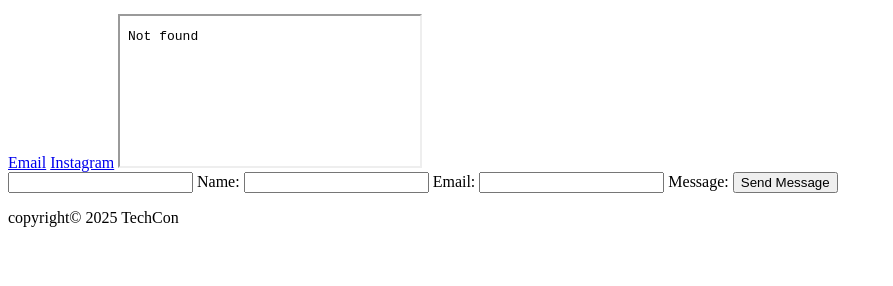
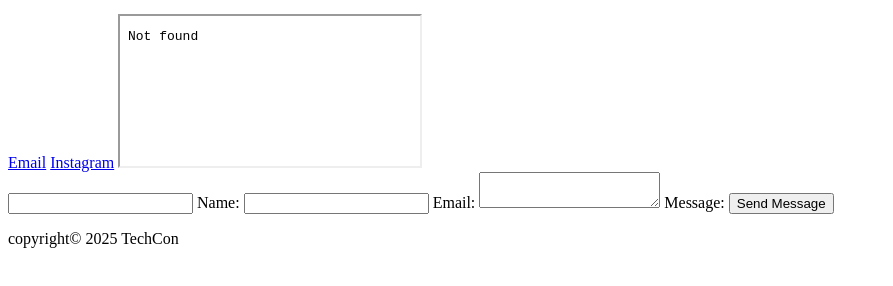
Before and after one commit to AnnCKaroki/TechCon_HTML, a plain HTML site: page techcon_website/contact.html in a window 1280 px wide. Shown: the part 154-440 px from the top of the page, without its empty margins (0-893 px from the left). Drawn offline with Linux system fonts and the light colour scheme.

Commit message:
Fix textarea element

```diff
--- a/techcon_website/contact.html
+++ b/techcon_website/contact.html
@@ -28,7 +28,7 @@
             <label for="name">Name:</label>
             <input type="email">
             <label for="email">Email:</label>
-            <input type="textarea">
+            <textarea></textarea>
             <label for="message">Message:</label>
             <button type="submit">Send Message</button>
         </form>
```
